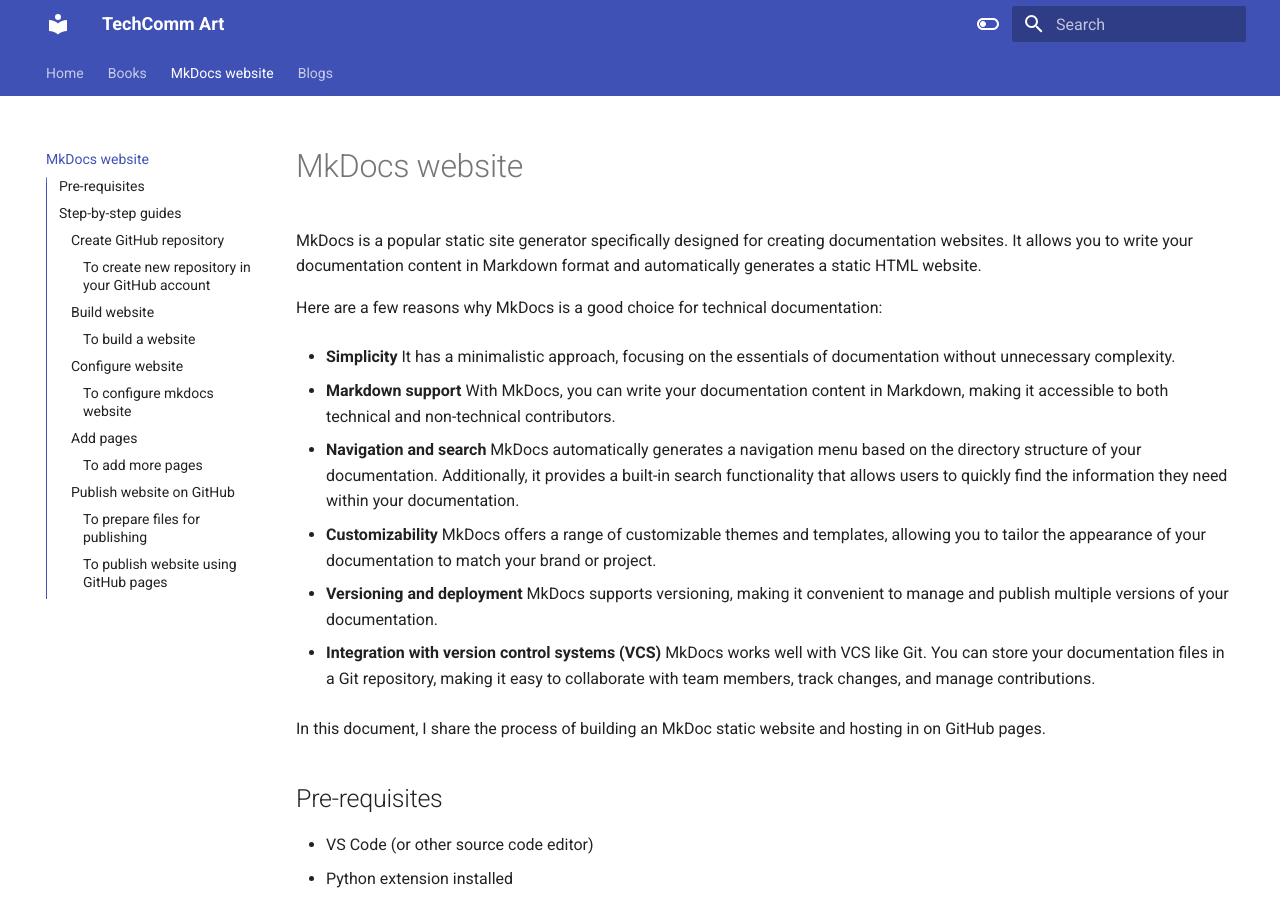
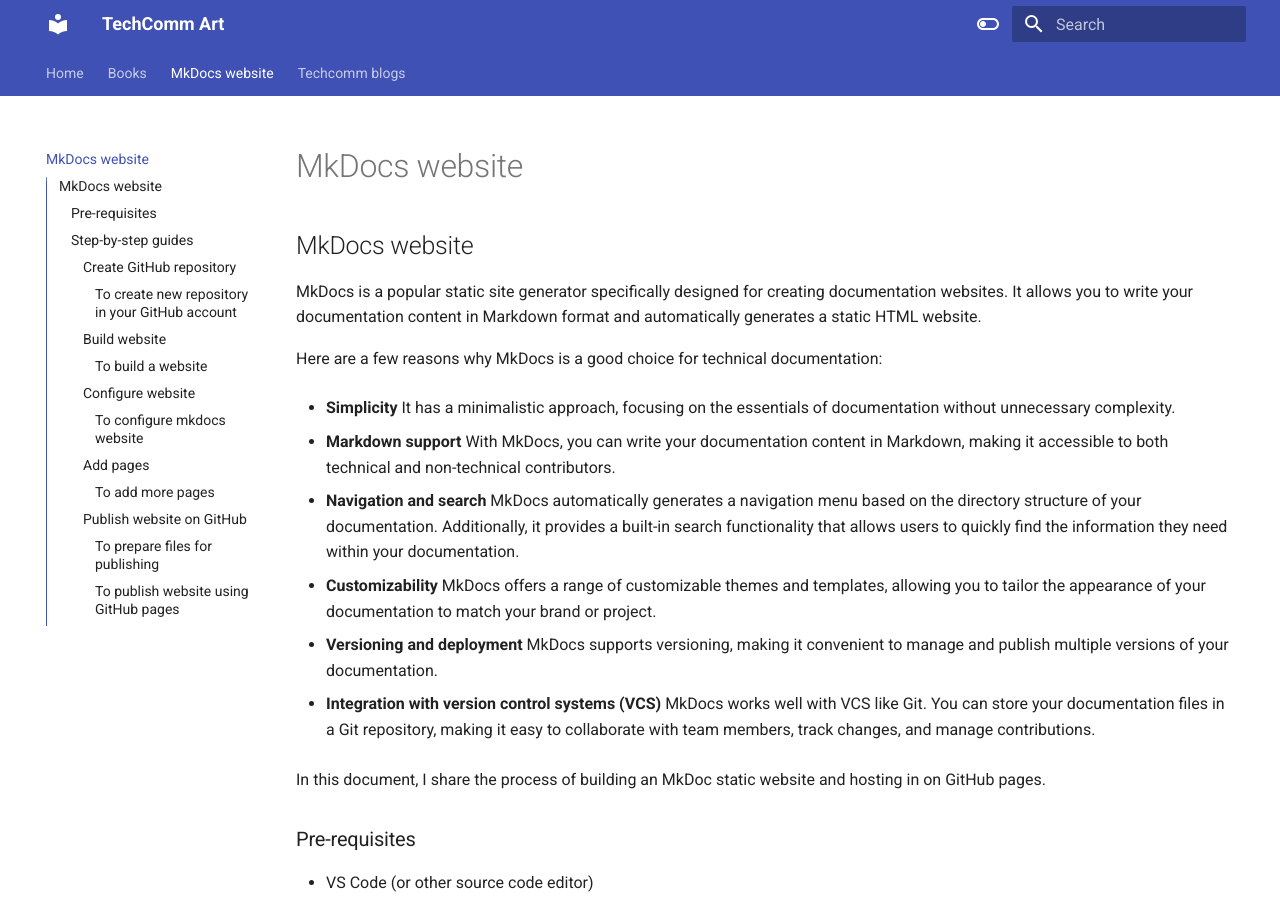
Before and after one commit to tannisanta/tt-techcomm-project, an MkDocs documentation site: the page built from docs/MkDocs_website.md, in a window 1280 px wide and 900 px high. Built offline with MkDocs 1.6.1 and Material for MkDocs 9.7.7, drawn with Linux system fonts in a browser that asks for light colours; part of the change alters nothing that is shown.

```diff
--- a/docs/MkDocs_website.md
+++ b/docs/MkDocs_website.md
@@ -99,7 +99,7 @@ Now you can make changes locally and then commit and push them to GitHub account
 
 7. Open the website by copying and pasting the local host address into the browser address bar.
 The website is served and can be accesses locally.
-![Starting page](/img/mkdocs_basic.jpg)
+![Starting page](mkdocs_basic.jpg)
 
 If make a pause and need to activate the env some time later, use the following commands in the VS Code terminal of the project:
 
@@ -172,7 +172,7 @@ For example, **anotherpage**.**md**.
 6. Add the text to be displayed on the newly added page.
 7. Save the changes.
 When you refresh the page, you can see the changes.
-![Changed](/img/mkdocs_changes.jpg)
+![Changed](mkdocs_changes.jpg)
 
 ### Publish website on GitHub
 
@@ -221,13 +221,13 @@ The website project files are now stored on GitHub.
 2. Go to **Settings** > **Pages**.
 3. For **Source**, leave **Deploy from a branch**.
 4. For **Branch**, select **gh-pages** and save.
-![GitHub](/img/mkdocs_github.jpg)
+![GitHub](mkdocs_github.jpg)
 5. Go to the **Actions** tab.
 You can see that the website is being deployed to GitHub pages.
 6. Open the **pages build and deployment** and follow the link in **deploy** box.
 The website is published.
 7. Add a direct link to the repository **About** section by opening settings, selecting the **Use your GitHub Pages website** checkbox, and saving the changes.
-![Link](/img/mkdocs_link.jpg)
+![Link](mkdocs_link.jpg)
 
 You can know access your website and share it with others, make changes locally and push them to GitHub. The website is automatically deployed after you push your changes.
 
--- a/mkdocs.yml
+++ b/mkdocs.yml
@@ -36,6 +36,10 @@ theme:
       primary: indigo
       accent: lime
 markdown_extensions:
+  #TOC
+  - toc:
+        baselevel: 2
+
   #Admonitions or call-outs
   - admonition
   - pymdownx.details
```
